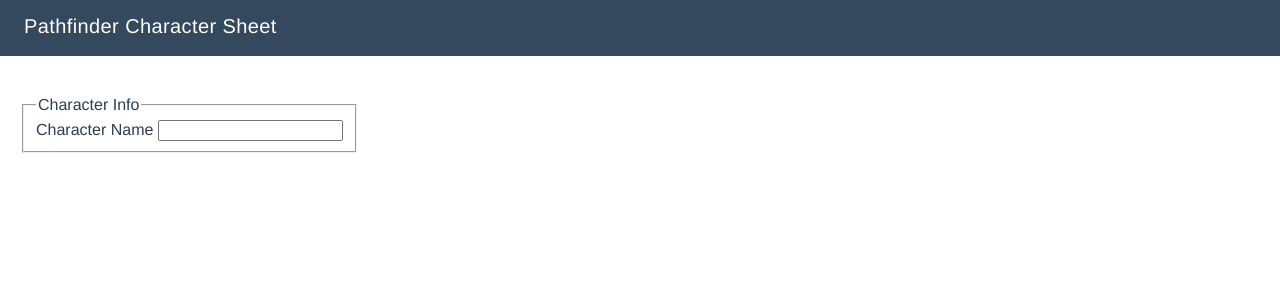
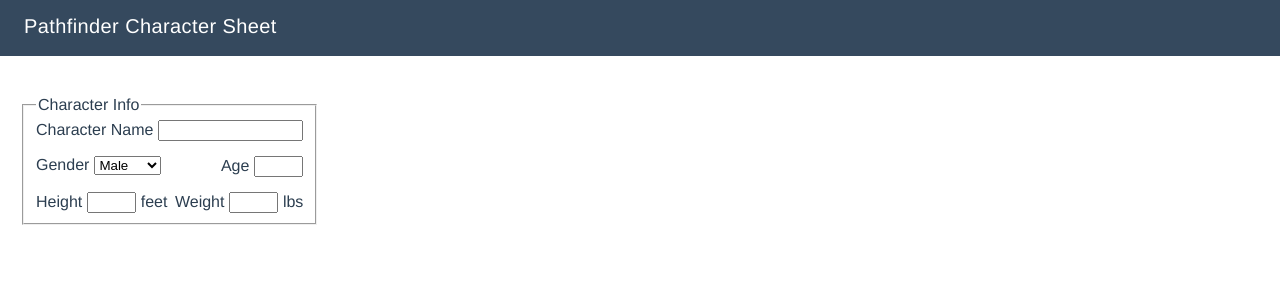
Before and after one commit to Headwiki/pathfinder-character-sheet, a Vue app in the folder client/: page /#/character/new in a window 1280 px wide. Shown: the top 300 px of the page. Built offline with nearby package versions, Linux system fonts and the light colour scheme.

Commit message:
further gui

```diff
--- a/client/src/App.vue
+++ b/client/src/App.vue
@@ -31,6 +31,7 @@
   text-align: left;
   margin-top: 40px;
   padding-left: 20px;
+  padding-right: 20px;
 }
 
 header {
--- a/client/src/components/NewCharacter.vue
+++ b/client/src/components/NewCharacter.vue
@@ -1,9 +1,35 @@
 <template>
   <form action="">
-    <fieldset>
+    <fieldset class="">
       <legend>Character Info</legend>
-      <label for="characterName">Character Name</label>
-      <input type="text" name="characterName" id="characterName">
+      <div>
+        <label for="characterName">Character Name</label>
+        <input type="text" name="characterName" id="characterName" size="15">
+      </div>
+      <div>
+        <div class="inline-block">
+          <label for="gender">Gender</label>
+          <select name="gender" id="gender">
+            <option value="male">Male</option>
+            <option value="female">Female</option>
+            <option value="other">Other</option>
+          </select>
+        </div>
+        <div class="right">
+          <label for="age">Age</label>
+          <input type="text" name="age" id="age" size="3">
+        </div>
+      </div>
+      <div>
+        <div class="inline-block">
+          <label for="height">Height</label>
+          <input type="text" name="height" id="height" size="3"> feet
+        </div>
+        <div class="inline-block right">
+          <label for="weight">Weight</label>
+          <input type="text" name="weight" id="weight" size="3"> lbs
+        </div>
+      </div>
     </fieldset>
   </form>
 </template>
@@ -23,10 +49,41 @@
 </script>
 <style>
   fieldset {
-    display: inline-block;
+    display: inline-grid;
+    grid-row-gap: 15px;
+  }
+
+  fieldset > div {
+    grid-column-gap: 25px;
   }
 
   label {
     margin-right: 5px;
   }
+
+  form {
+    display: inline-grid;
+  }
+
+  .inline-grid {
+    display: grid;
+    grid-row-gap: 15px;
+  }
+
+  .nowrap {
+    white-space: nowrap;
+  }
+
+  .column {
+    grid-column-gap: 25px;
+  }
+
+  .inline-block {
+    display: inline-block;
+  }
+
+  .right {
+    float: right;
+  }
+
 </style>
```
